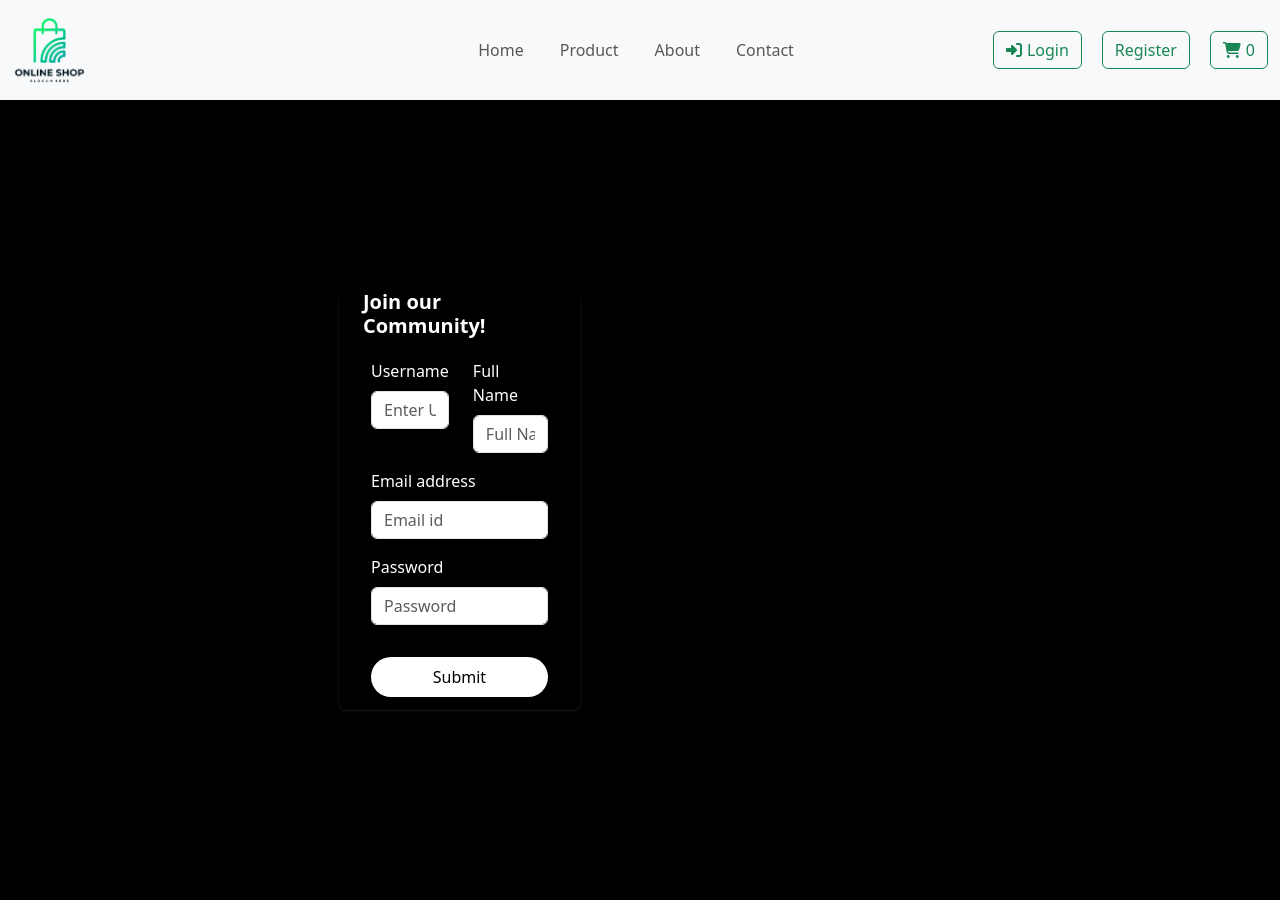
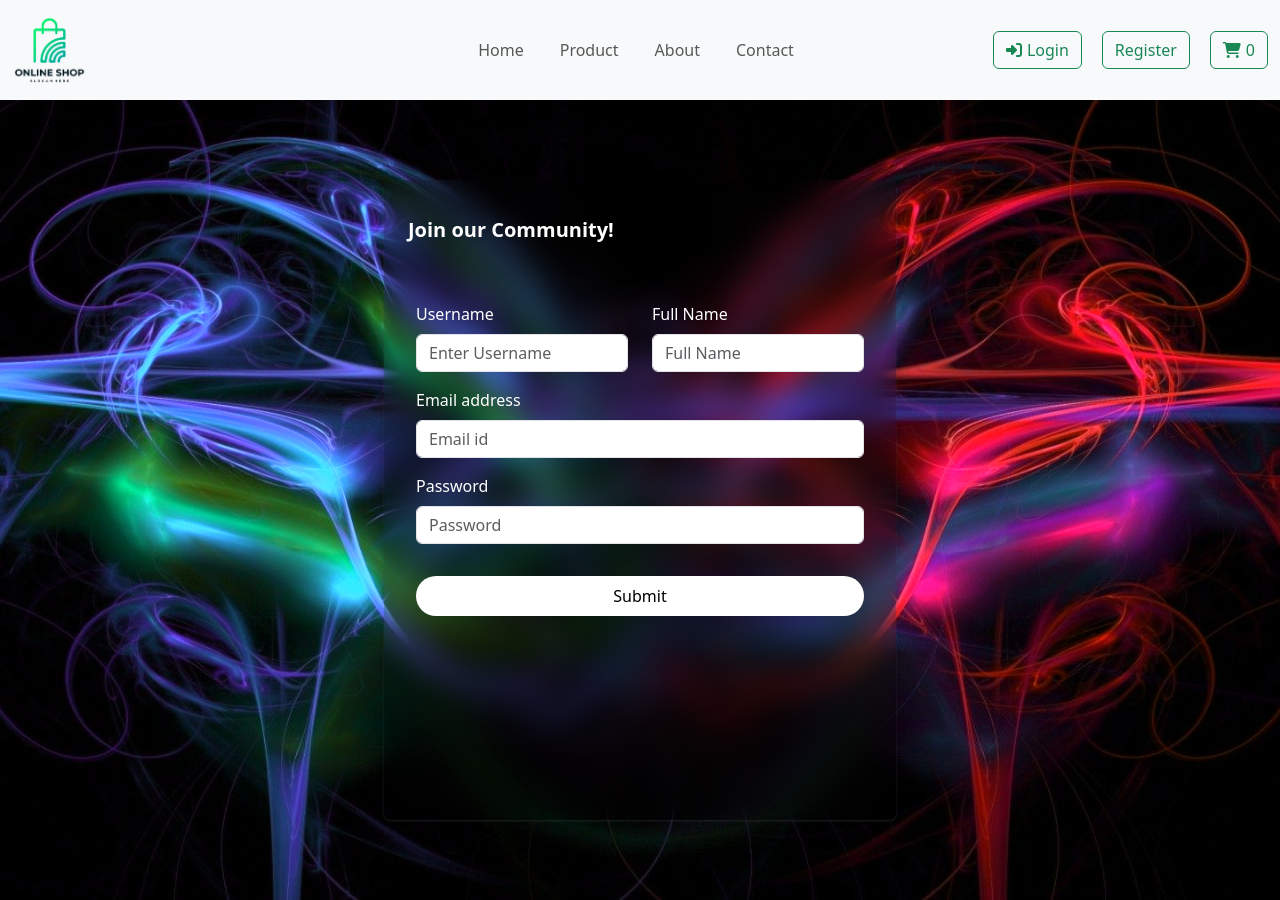
Before and after one commit to Peeyushmohapatra/E-commerce, a React (Create React App) app: page /register in a window 1280 px wide. Built offline with nearby package versions, Linux system fonts and the light colour scheme.

Commit message:
e-commerce

```diff
--- a/src/Components/Register/Register.css
+++ b/src/Components/Register/Register.css
@@ -36,6 +36,8 @@
 }
 
 
+
+
 @media screen and (max-width : 500px) {
     .login-box{
         width: 100%;
--- a/src/Components/Register/Register.jsx
+++ b/src/Components/Register/Register.jsx
@@ -70,7 +70,7 @@ const Register = () => {
 
   return (
     <div className="login_box_container">
-    <section>
+    <section className="sectionTag">
     <div className="innerRegisterContainer">
         <div className="innerUpperContainer">
           <h5>
```
